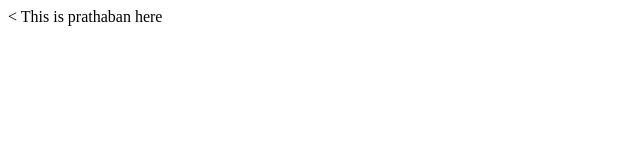
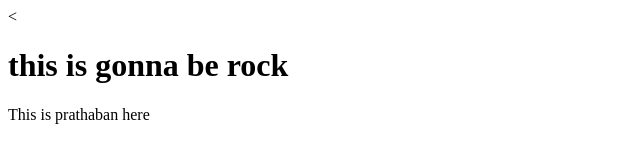
Before and after one commit to prathaba/Git-one, a plain HTML site: page index.html in a window 1280 px wide. Shown: the whole page, without its empty margins (0-640 px from the left). Drawn offline with Linux system fonts and the light colour scheme.

Commit message:
h1 tag added

```diff
--- a/index.html
+++ b/index.html
@@ -3,6 +3,7 @@
   <head>
     <meta charset="utf-8">
     <title></title>
+    <h1>this is gonna be rock</h1>
   </head>
   <body>
 
```
